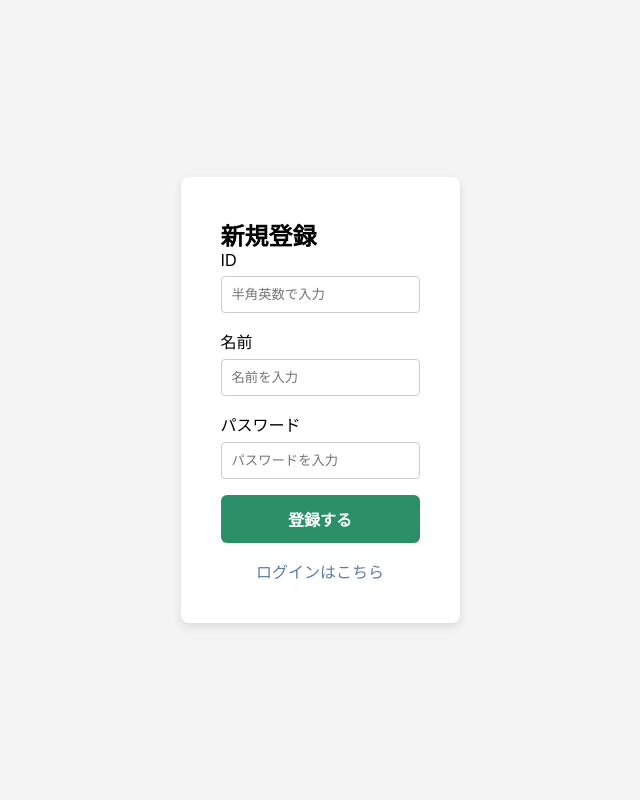
After one commit to tmk581983-png/F_team, a Flask app: page /signup/ in a window 1280 px wide. The commit adds this page. Shown: the whole page, without its empty margins (320-960 px from the left). Run offline with Flask 2, Linux system fonts and the light colour scheme.

Commit message:
サインアップ機能を追加

```diff
--- a/app/app.py
+++ b/app/app.py
@@ -1,14 +1,11 @@
-from flask import Flask, render_template, request
+from flask import Flask
+from routes.login import login_bp
+from routes.signup import signup_bp
+
 app = Flask(__name__)
 
-@app.route('/', methods=['GET', 'POST'])
-def login():
-
-    if request.method == "POST":
-        user_id = request.form["user_id"]
-        print(user_id)
-
-    return render_template("login.html")
+app.register_blueprint(login_bp)
+app.register_blueprint(signup_bp)
 
 if __name__ == "__main__":
     app.run(host="0.0.0.0", port=5000, debug=True)
--- /dev/null
+++ b/app/routes/signup.py
@@ -0,0 +1,30 @@
+from flask import Blueprint, render_template, request
+
+#新規登録画面用のBlueprint
+signup_bp = Blueprint(
+    "signup",
+    __name__,
+    url_prefix="/signup"
+
+)
+
+# /signup/へのGETとPOSTを受け付ける
+@signup_bp.route("/", methods=["GET", "POST"])
+def index():
+
+    #登録ボタンが押されて、POST送信されたときだけ実行する
+    if request.method == "POST":
+
+        #HTMLのname属性を使って入力値を受け取る
+        login_id = request.form["login_id"]
+        user_name = request.form["user_name"]
+        password = request.form["password"]
+
+    #受け取れた値をDockerのログで確認する
+        print(f"Login ID: {login_id}")
+        print(f"User Name: {user_name}")
+        print(f"Password: {password}")
+        print("新規登録フォームが送信されました")
+
+    #GETでもPOSTでも、最後に新規登録画面を表示する
+    return render_template("signup.html")
--- a/app/static/css/login_style.css
+++ b/app/static/css/login_style.css
@@ -15,6 +15,7 @@ body {
 }
 
 .auth-card {
+  width: 400px;
   background-color: white;
   padding: 40px;
   box-shadow: 0 4px 10px rgba(0,0,0,0.1);
--- /dev/null
+++ b/app/static/css/signup_style.css
@@ -0,0 +1,78 @@
+/* ブラウザの余白をリセット　*/
+* {
+    margin: 0;
+    padding: 0;
+    box-sizing: border-box;
+}
+
+/* ページ全体　*/
+body {
+    font-family: sans-serif;
+    background-color: #f4f4f4;
+    display: flex;
+    justify-content: center;
+    align-items: center;
+    min-height: 100vh;
+}
+
+/* カード　*/
+.auth-card {
+    background-color: white;
+    padding: 40px;
+    box-shadow: 0 4px 10px rgba(0, 0, 0, 0.1);
+    border-radius: 8px;
+}
+
+.auth-card input{
+    display: block;
+    width: 100%;
+    margin-bottom: 10px;
+    padding: 10px;
+    border: 1px solid #ccc;
+    border-radius: 4px;
+    box-sizing: border-box;
+
+}
+
+.form-group {
+    margin-bottom: 16px;
+}
+
+.form-group label {
+    display: block;
+    margin-bottom: 6px;
+
+}
+
+/*　登録ボタン*/
+.main-button {
+    width: 100%;
+    padding: 12px;
+    background-color: #2b8f67;
+    color: white;
+    border: none;
+    border-radius: 6px;
+    cursor: pointer;
+    font-size: 16px;
+    font-weight: bold;
+}
+
+/*マウスを乗せた時*/
+.main-button:hover {
+    background-color: #247a58;
+}
+
+/* ログイン画面へのリンク*/
+.page-link {
+    margin-top: 16px;
+    text-align: center;
+}
+
+.page-link a {
+    text-decoration: none;
+    color: #5c7fa6;
+}
+
+.page-link a:hover {
+    text-decoration: underline;
+}
--- /dev/null
+++ b/app/templates/signup.html
@@ -0,0 +1,77 @@
+<!DOCTYPE html>
+<html lang="ja">
+
+<head>
+    <meta charset="UTF-8">
+    <meta name="viewport" content="width=device-width, initial-scale=1.0">
+
+    <title>新規登録</title>
+
+    <!-- 新規登録画面専用のCSSを読み込む　-->
+    <link
+        rel="stylesheet"
+        href="{{ url_for('static' , filename='css/signup_style.css')}}"
+    >
+
+</head>
+<body>
+
+    <main class="auth-container">
+        <section class="auth-card">
+
+            <h1>新規登録</h1>
+
+<form method="POST">
+    <div class="form-group">
+        <label for="login_id">ID</label>
+
+        <input
+        type="text"
+        id="login_id"
+        name="login_id"
+        placeholder="半角英数で入力"
+        >
+
+    </div>
+
+
+    <div class="form-group">
+        <label for="user_name">名前</label>
+
+        <input
+            type="text"
+            id="user_name"
+            name="user_name"
+            placeholder="名前を入力"
+        >
+    </div>
+
+    <div class="form-group">
+        <label for="password">パスワード</label>
+
+        <input
+            type="password"
+            id="password"
+            name="password"
+            placeholder="パスワードを入力"
+        >
+    </div>
+
+    <button type="submit" class="main-button">
+        登録する
+    </button>
+
+
+</form>
+
+<p class="page-link">
+    <a href="{{ url_for('login.login')}}">
+        ログインはこちら
+    </a>
+</p>
+
+        </section>
+    </main>
+</body>
+
+</html>
```
Also changed, not shown: app/templates/login.html (+5 -3 lines).
